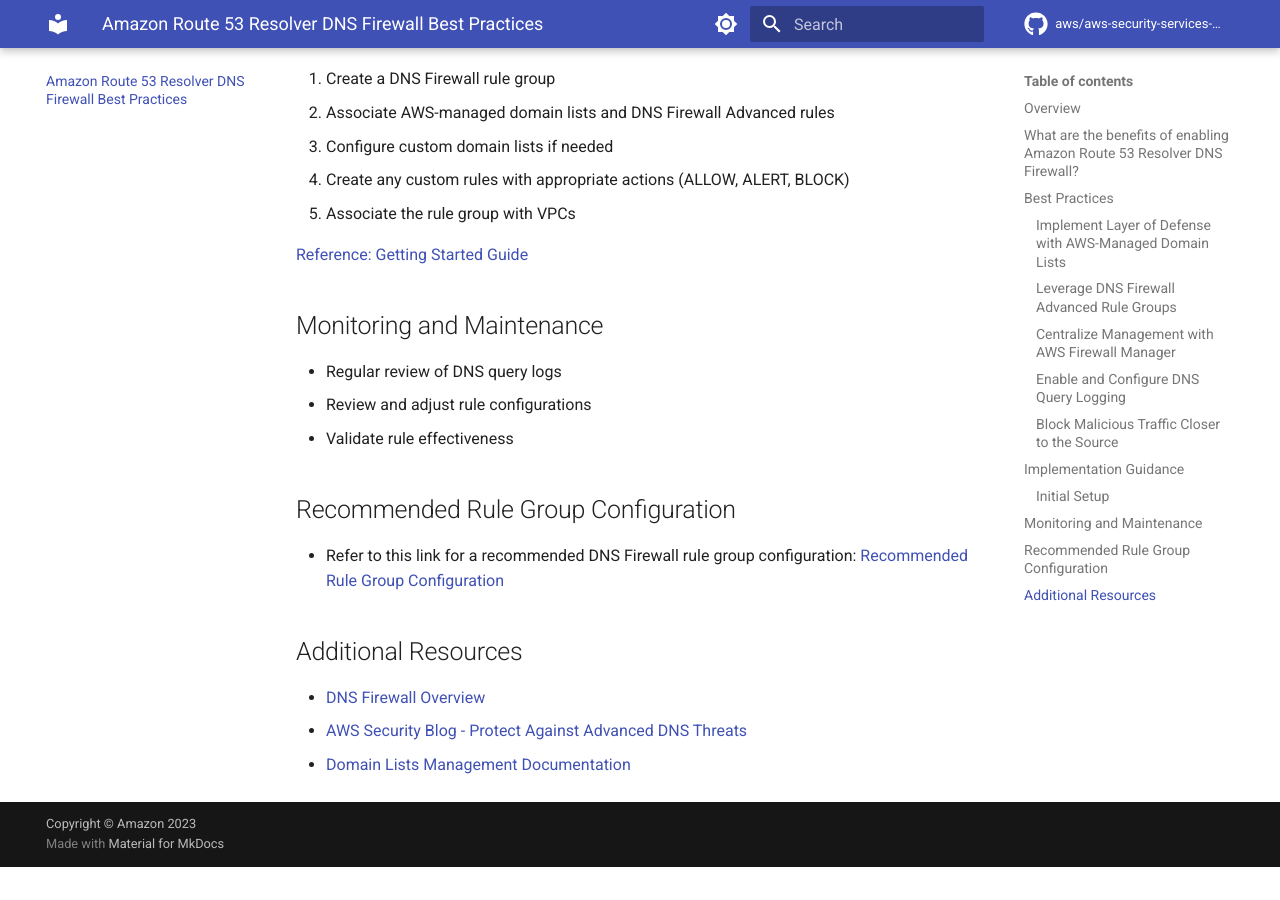
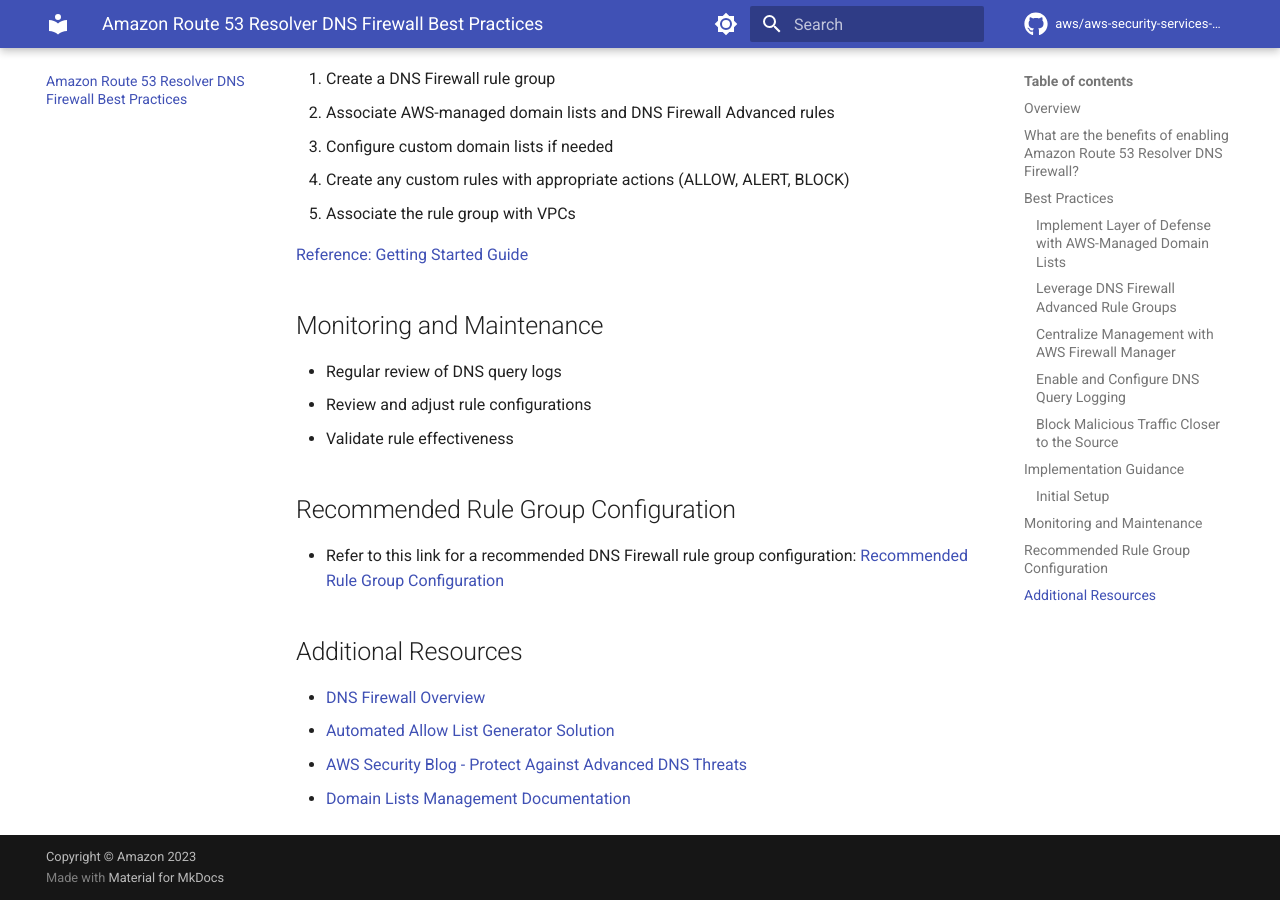
Before and after one commit to aws/aws-security-services-best-practices, an MkDocs documentation site: the page built from docs/en/guides/dns-firewall/index.md, in a window 1280 px wide and 900 px high, scrolled down 2356 px. Built offline with MkDocs 1.6.1 and Material for MkDocs 9.7.7, drawn with Linux system fonts in a browser that asks for light colours; comment, search, counter and statistics services are not loaded; before the commit the page ends 3223 px from its top, so only the background shows below that.

```diff
--- a/docs/en/guides/dns-firewall/index.md
+++ b/docs/en/guides/dns-firewall/index.md
@@ -96,5 +96,6 @@
 ## Additional Resources
 
 * [DNS Firewall Overview](https://docs.aws.amazon.com/Route53/latest/DeveloperGuide/resolver-dns-firewall-overview.html)
+* [Automated Allow List Generator Solution](https://github.com/aws-samples/amazon-route-53-resolver-dns-firewall-automation-examples/tree/main/AllowListGenerator)
 * [AWS Security Blog - Protect Against Advanced DNS Threats](https://aws.amazon.com/blogs/security/protect-against-advanced-dns-threats-with-amazon-route-53-resolver-dns-firewall/)
 * [Domain Lists Management Documentation](https://docs.aws.amazon.com/Route53/latest/DeveloperGuide/resolver-dns-firewall-managed-domain-lists.html)
```
